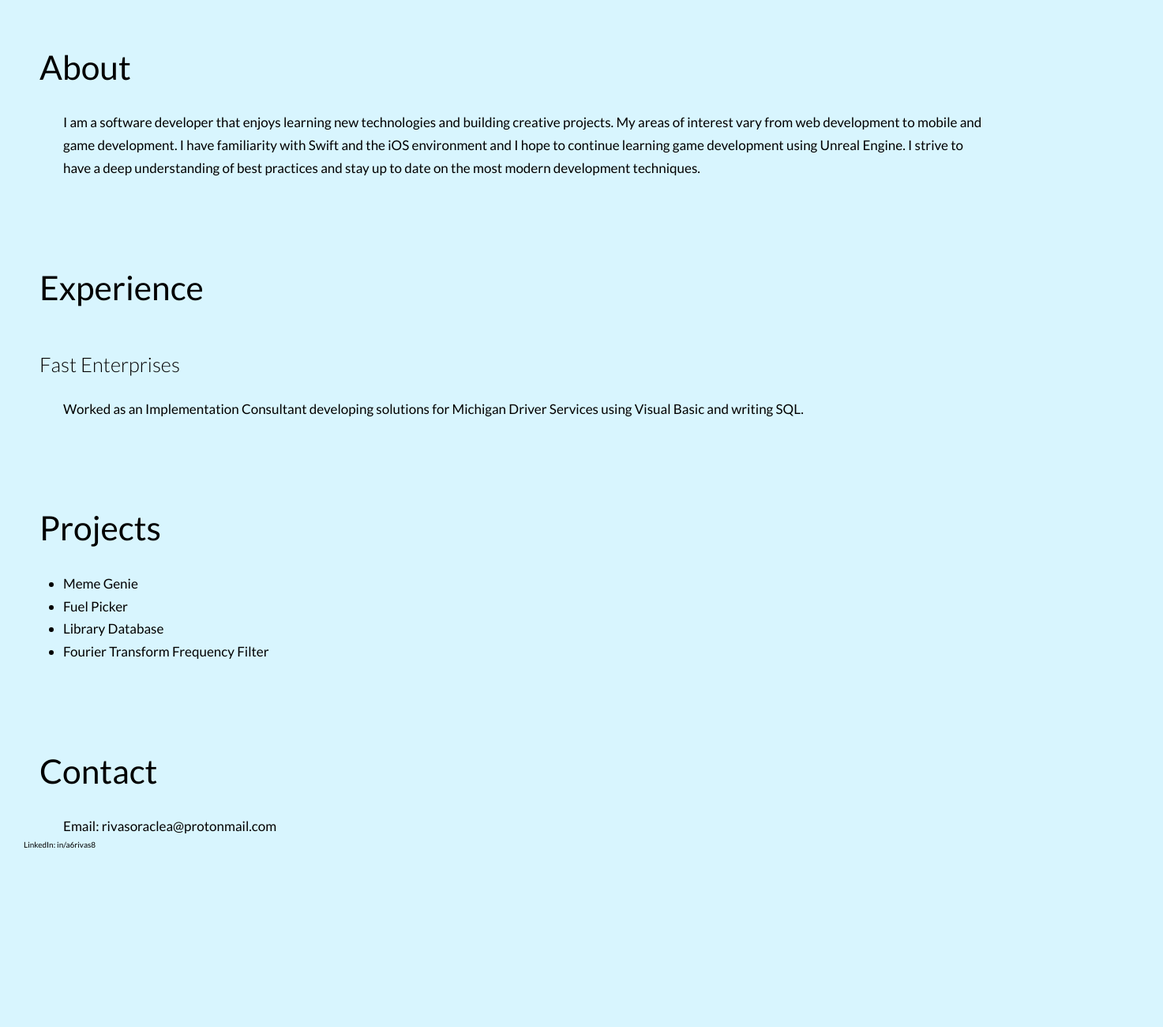
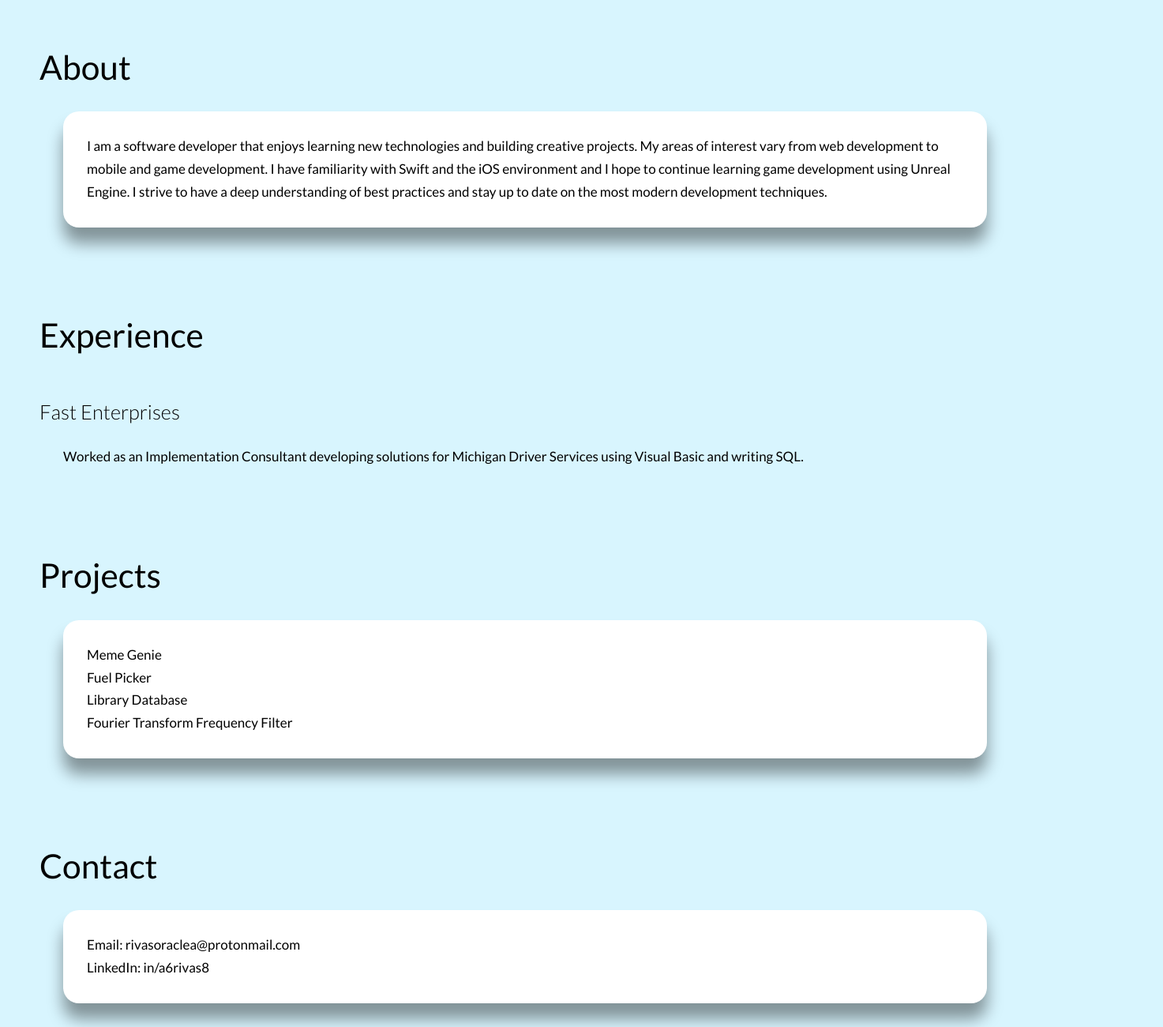
Before and after one commit to a6rivas8/a6rivas8.github.io, a website: page index.html in a window 1280 px wide. Shown: the part 781-2081 px from the top of the page at 79% size, 1473 px wide, since content can reach past the window. Before the commit the page ends 1889 px from the top, so only its background shows below. Drawn offline with Linux system fonts and the light colour scheme; a script that the page names is missing.

Commit message:
box style, temp fix for greeting, added links for projects

```diff
--- a/index.html
+++ b/index.html
@@ -22,7 +22,9 @@
             <section class="about">
                 <h1 class="heading-section">About</h1>
 
-                <p class="about__description">I am a software developer that enjoys learning new technologies and building creative projects. My areas of interest vary from web development to mobile and game development. I have familiarity with Swift and the iOS environment and I hope to continue learning game development using Unreal Engine. I strive to have a deep understanding of best practices and stay up to date on the most modern development techniques.</p>
+                <div class="about__description">
+                    I am a software developer that enjoys learning new technologies and building creative projects. My areas of interest vary from web development to mobile and game development. I have familiarity with Swift and the iOS environment and I hope to continue learning game development using Unreal Engine. I strive to have a deep understanding of best practices and stay up to date on the most modern development techniques.
+                </div>
             </section>
 
             <section class="experience">
@@ -34,19 +36,24 @@
 
             <section class="projects">
                 <h1 class="heading-section">Projects</h1>
-                <ul>
-                    <li>Meme Genie</li>
-                    <li>Fuel Picker</li>
-                    <li>Library Database</li>
-                    <li>Fourier Transform Frequency Filter</li>
-                </ul>
+
+                <div class="projects__list">
+                    <ul>
+                        <li><a href="https://github.com/a6rivas8/MemeGenie">Meme Genie</a></li>
+                        <li><a href="https://github.com/a6rivas8/SoftwareDesign">Fuel Picker</a></li>
+                        <li><a href="https://gitlab.com/sp2019-cosc3380-team10/library-database">Library Database</a></li>
+                        <li><a href="https://github.com/a6rivas8/Frquency-Filtering">Fourier Transform Frequency Filter</a></li>
+                    </ul>
+                </div>
             </section>
 
             <section class="contact">
                 <h1 class="heading-section">Contact</h1>
 
-                <p class="contact__email">Email: rivasoraclea@protonmail.com</p>
-		<p class="contact__linkedin">LinkedIn: in/a6rivas8</p>
+                <div class="contact__info">
+                    <p class="contact__info--email">Email: rivasoraclea@protonmail.com</p>
+		            <p class="contact__info--linkedin">LinkedIn: in/a6rivas8</p>
+                </div>
             </section>
         </main>
 
--- a/sass/main.scss
+++ b/sass/main.scss
@@ -1,4 +1,6 @@
 $default-font-size: 1.7rem;
+$color-white: #ffffff;
+$color-black: #000000;
 $background-page-color: #d8f5fe;
 $contrast-header-cursor-color: #ffcf87;
 
@@ -41,9 +43,9 @@ body {
 		//		 also all text is larger - probably my browser settings
 		position: absolute;
 		font-size: 6rem;
-		font-weight: 500;
-		left: 50%;
+		font-weight: 400;
 		top: 50%;
+		right: 0;
 		overflow: hidden; /* Ensures the content is not revealed until the animation */
 		border-right: 0.15em solid $contrast-header-cursor-color; /* The typwriter cursor */
 		white-space: nowrap;
@@ -75,7 +77,12 @@ body {
 
 	&__description {
 		font-size: $default-font-size;
-		padding-left: 5rem;
+		margin-left: 5rem;
+		padding: 3rem;
+
+		background-color: $color-white;
+		border-radius: 2rem;
+		box-shadow: 0 2rem 2rem rgba($color-black, 0.4);
 	}
 }
 
@@ -96,18 +103,44 @@ body {
 
 .projects {
 	margin-top: 8rem;
+
+	&__list {
+		font-size: $default-font-size;
+		margin-left: 5rem;
+		padding: 3rem;
+
+		background-color: $color-white;
+		border-radius: 2rem;
+		box-shadow: 0 2rem 2rem rgba($color-black, 0.4);
+	}
 }
 
 .contact {
 	margin-top: 8rem;
 
-	&__email {
+	&__info {
 		font-size: $default-font-size;
-		padding-left: 5rem;
+		margin-left: 5rem;
+		padding: 3rem;
+
+		background-color: $color-white;
+		border-radius: 2rem;
+		box-shadow: 0 2rem 2rem rgba($color-black, 0.4);
 	}
 }
 
 ul {
-	padding-left: 5rem;
-	font-size: $default-font-size;
+	list-style-type: none;
 }
+
+a:visited,
+a:link,
+a:active {
+	text-decoration: none;
+	outline-style: none;
+	color: $color-black;
+}
+
+a:hover {
+	color: $contrast-header-cursor-color;
+}
```
Also changed, not shown: css/style.css.
